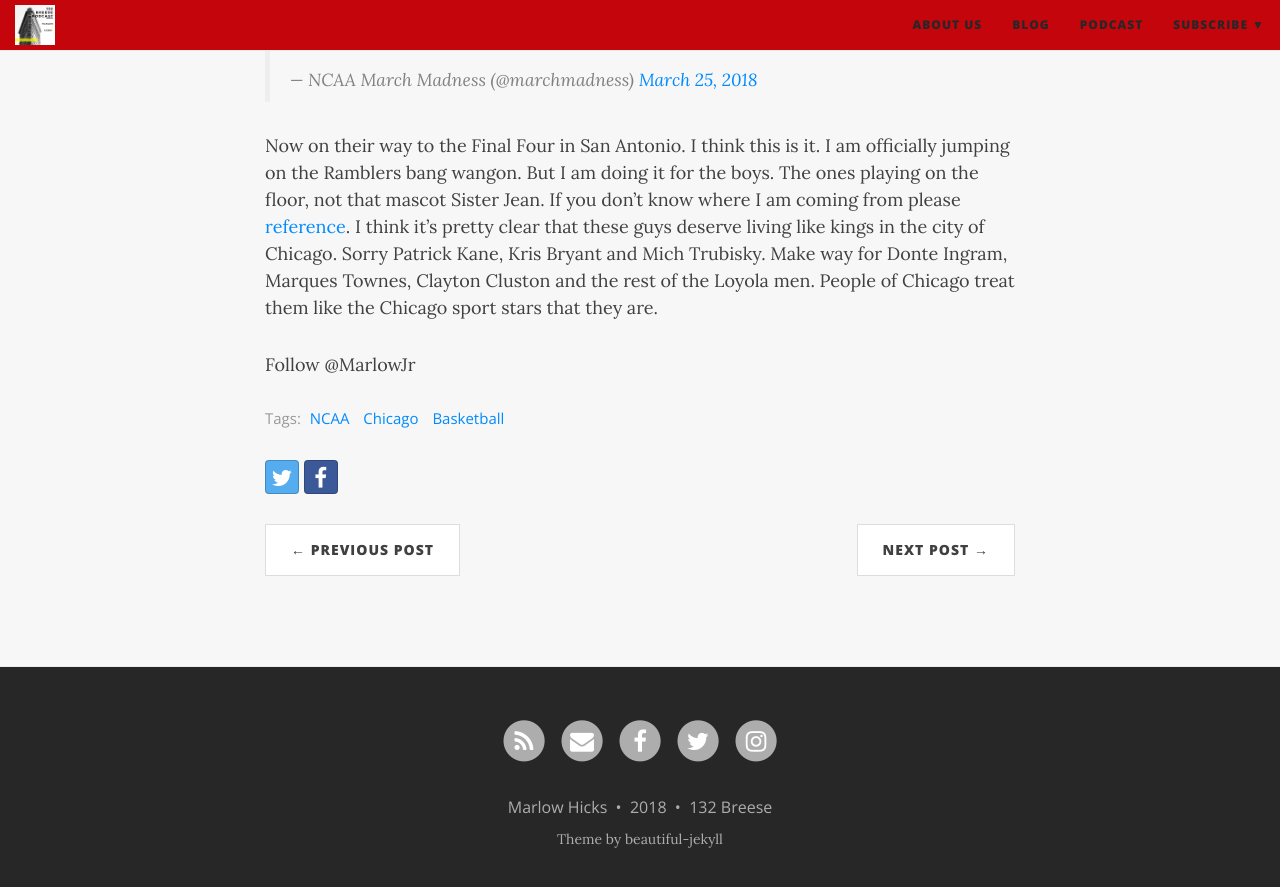
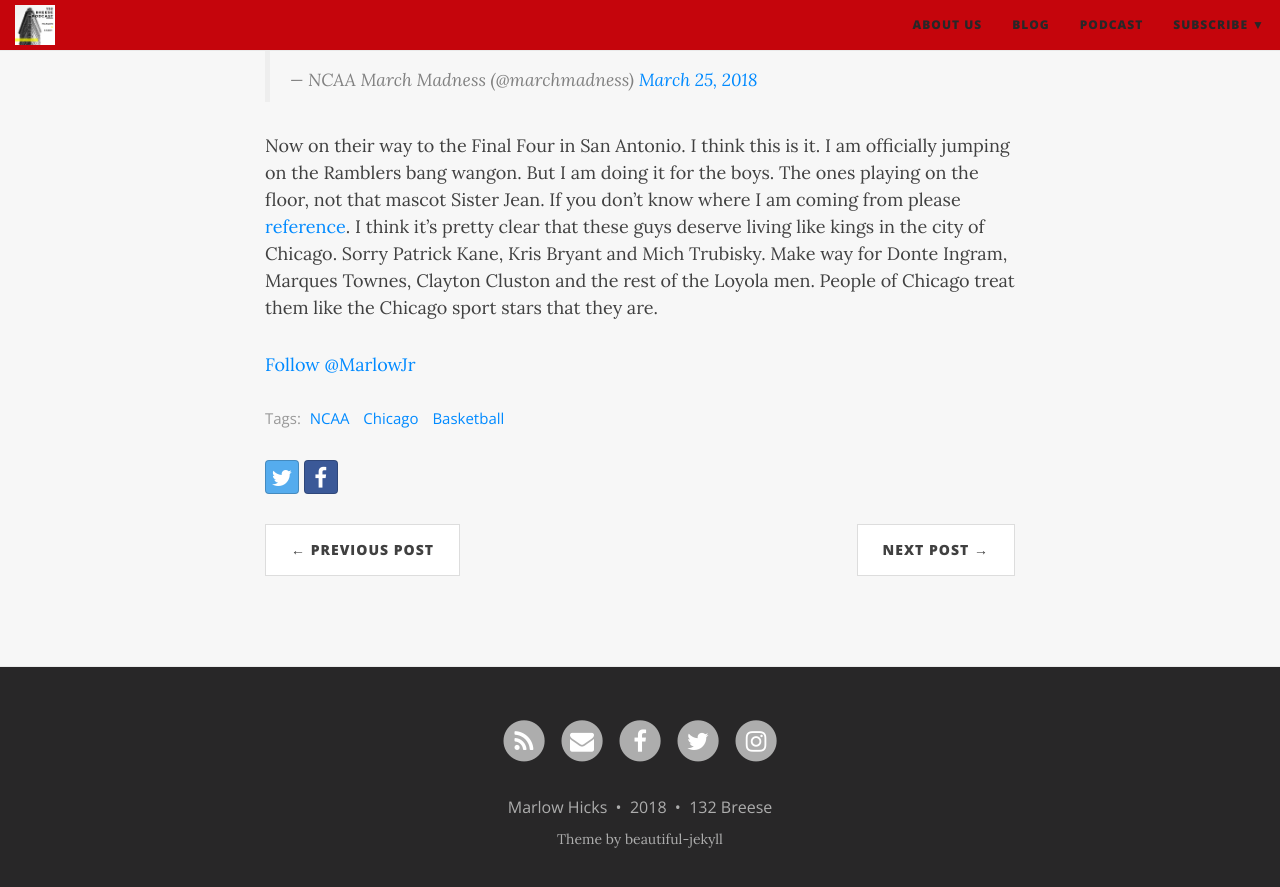
Before and after one commit to marlowjr/132breese.com, a Jekyll site: the page built from _posts/2018-03-24-I am Officially-all-in.md, in a window 1280 px wide and 900 px high, scrolled down 510 px. Shown: the top 887 px of the window. Built offline with Jekyll 4.4.1, drawn with Linux system fonts in a browser that asks for light colours; nearby versions of some CDN libraries; comment, search, counter and statistics services are not loaded.

Commit message:
follow button fix

```diff
--- a/_posts/2018-03-24-I am Officially-all-in.md
+++ b/_posts/2018-03-24-I am Officially-all-in.md
@@ -14,4 +14,4 @@
 Now on their way to the Final Four in San Antonio. I think this is it.  I am officially jumping on  the Ramblers bang wangon.  But I am doing it for the boys.  The ones playing on the floor, not that mascot Sister Jean.  If you don’t know where I am coming from please
 [reference](http://132breese.com/2018-03-22-sister-jean/).  I think it's pretty clear that these guys deserve living like kings in the city of Chicago.  Sorry Patrick Kane, Kris Bryant and Mich Trubisky. Make way for Donte Ingram, Marques Townes, Clayton Cluston and the rest of the Loyola men. People of Chicago treat them like the Chicago sport stars that they are.
 
-Follow @MarlowJr<script async src="https://platform.twitter.com/widgets.js" charset="utf-8"></script>
+<a href="https://twitter.com/MarlowJr?ref_src=twsrc%5Etfw" class="twitter-follow-button" data-show-count="false">Follow @MarlowJr</a><script async src="https://platform.twitter.com/widgets.js" charset="utf-8"></script>
```
